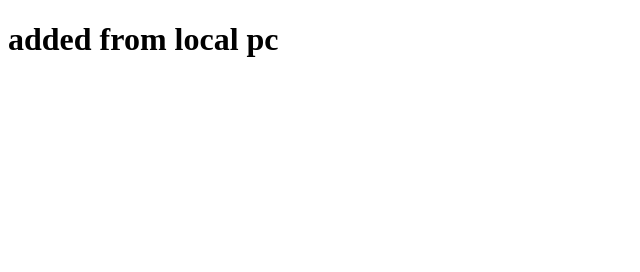
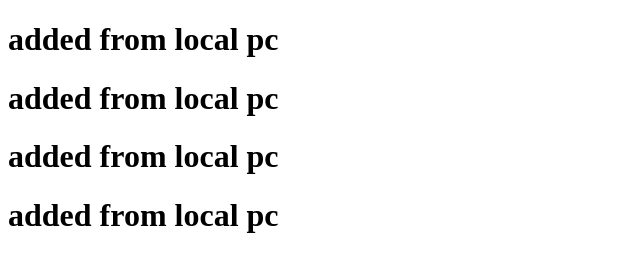
Before and after one commit to pranaytandel/learngit, a plain HTML site: page index.html in a window 1280 px wide. Shown: the whole page, without its empty margins (0-640 px from the left). Drawn offline with Linux system fonts and the light colour scheme.

Commit message:
Update index.html

```diff
--- a/index.html
+++ b/index.html
@@ -7,5 +7,8 @@
 </head>
 <body>
     <h1>added from local pc</h1>
+    <h1>added from local pc</h1>
+    <h1>added from local pc</h1>
+    <h1>added from local pc</h1>
 </body>
 </html>
```
